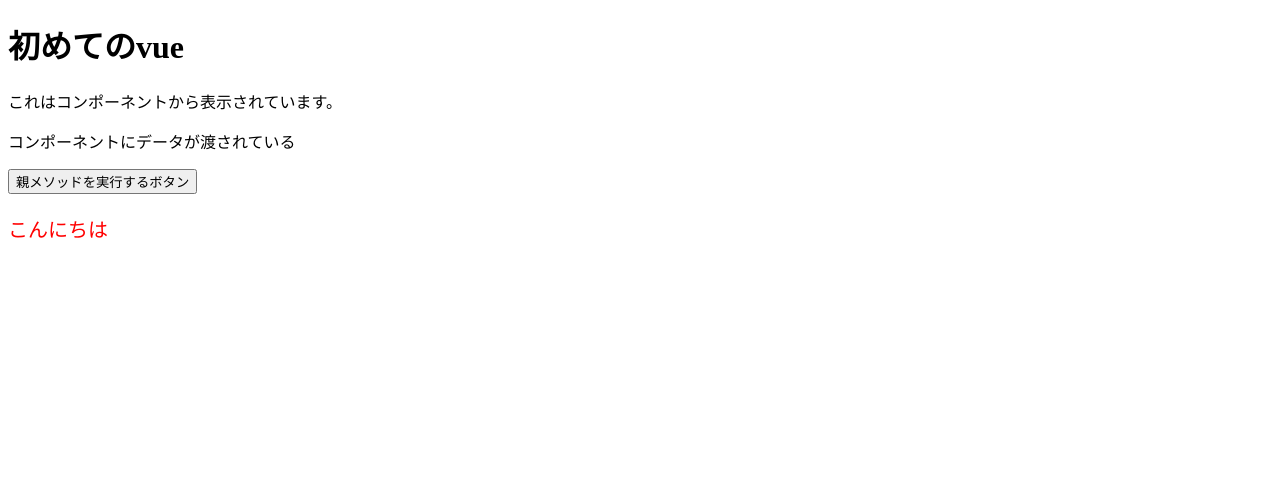
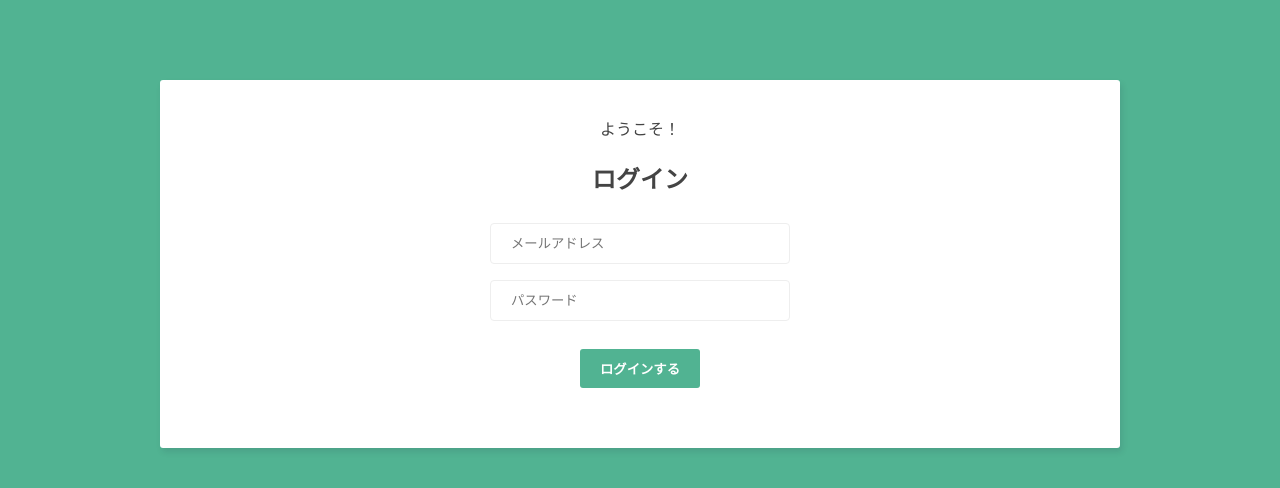
Before and after one commit to nittamatama/vue-rails-chat, a Vue app in the folder live-chat-vuejs/: page / in a window 1280 px wide. Shown: the top 488 px of the page. Built offline with nearby package versions, Linux system fonts and the light colour scheme.

Commit message:
loginform

```diff
--- /dev/null
+++ b/live-chat-vuejs/src/assets/main.css
@@ -0,0 +1,26 @@
+body {
+  background: #51b392;
+  color: #444;
+}
+.container {
+  width: 90%;
+  max-width: 960px;
+  margin: 80px auto;
+  border-radius: 3px;
+  box-shadow: 2px 4px 6px rgba(28, 6, 49, 0.1);
+  background: white;
+}
+.error {
+  color: #ff3f80;
+  font-size: 14px;
+}
+button {
+  text-decoration: none;
+  background: #51b392;
+  color: white;
+  font-weight: bold;
+  border: 0;
+  border-radius: 3px;
+  padding: 10px 20px;
+  cursor: pointer;
+}
--- /dev/null
+++ b/live-chat-vuejs/src/components/LoginForm.vue
@@ -0,0 +1,21 @@
+<template>
+  <div>
+    <h2>ログイン</h2>
+    <form>
+      <input type="email" required placeholder="メールアドレス" v-model="email">
+      <input type="password" required placeholder="パスワード" v-model="password">
+      <button>ログインする</button>
+    </form>
+  </div>
+</template>
+
+<script>
+export default {
+  data() {
+    return {
+      email: '',
+      password: ''
+    }
+  }
+}
+</script>
--- a/live-chat-vuejs/src/main.js
+++ b/live-chat-vuejs/src/main.js
@@ -2,4 +2,6 @@
 import App from './App.vue'
 import router from './router'
 
+import './assets/main.css'
+
 createApp(App).use(router).mount('#app')
--- a/live-chat-vuejs/src/views/Welcome.vue
+++ b/live-chat-vuejs/src/views/Welcome.vue
@@ -1,45 +1,47 @@
 <template>
-  <div>
-    <h1>{{ title }}</h1>
-    <TestComponent @toggle="toggle" message="コンポーネントにデータが渡されている"/>
-    <p v-if="isEnabled">こんにちは</p>
+  <div class="container welcome">
+    <p>ようこそ！</p>
+    <LoginForm />
   </div>
 </template>
 
 <script>
-import TestComponent from '../components/TestComponent.vue'
 
+import LoginForm from '../components/LoginForm.vue'
 export default {
-  components: {
-    TestComponent
-  },
-  data() {
-    return {
-      title: '初めてのvue',
-      subtitle: 'ようこそ',
-      isEnabled: true
-    }
-  },
-  computed: {
-    text() {
-      if (this.isEnabled) {
-        return 'こんにちは'
-      } else {
-        return 'さようなら'
-      }
-    }
-  },
-  methods: {
-    toggle() {
-      this.isEnabled = !this.isEnabled
-    }
-  }
+  components: { LoginForm },
 }
 </script>
 
-<style scoped>
-  p {
-    font-size: 20px;
-    color: red;
+<style>
+  .welcome {
+    text-align: center;
+    padding: 20px 0;
+  }
+
+  .welcome form {
+    width: 300px;
+    margin: 20px auto;
+  }
+  .welcome label {
+    display: block;
+    margin: 20px 0 10px;
+  }
+  .welcome input {
+    width: 100%;
+    padding: 12px 20px;
+    margin: 8px auto;
+    border-radius: 4px;
+    border: 1px solid #eee;
+    outline: none;
+    box-sizing: border-box;
+  }
+  .welcome span{
+    font-weight: bold;
+    text-decoration: underline;
+    cursor: pointer;
+  }
+  .welcome button {
+    margin: 20px auto;
   }
 </style>
```
